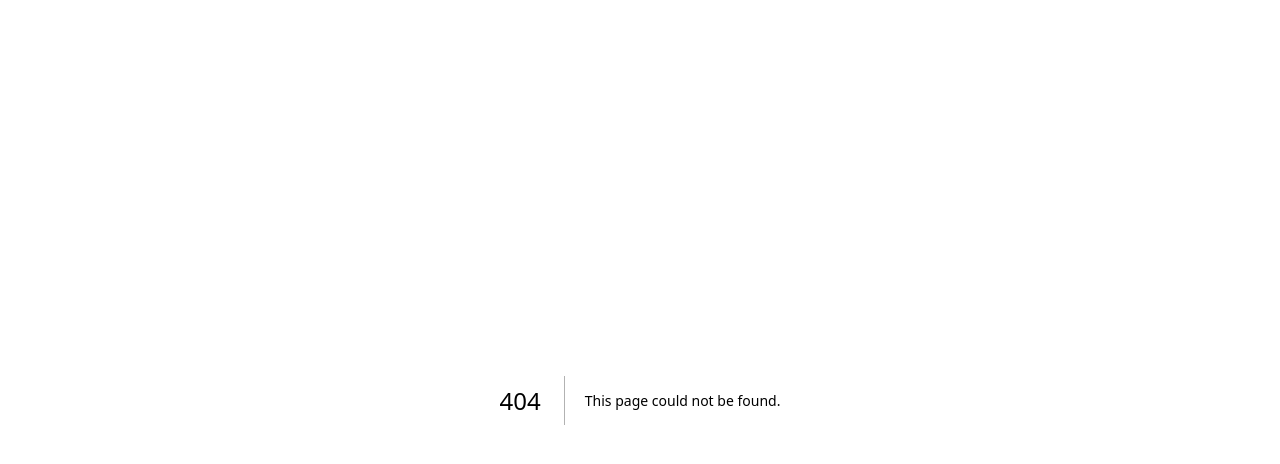
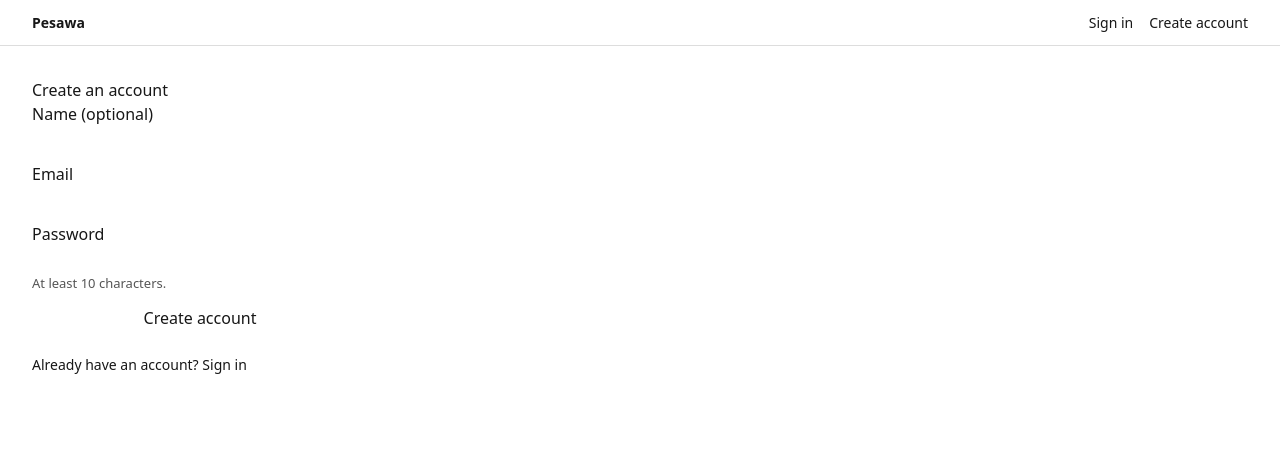
Before and after one commit to khillon-makwana/Pesawa, a Next.js app: page /register in a window 1280 px wide. Before the commit this address had no page. Shown: the top 464 px of the page. Built offline with nearby package versions, Linux system fonts and the light colour scheme; no server answers.

Commit message:
add register, login and session-aware header

```diff
--- a/src/app/layout.tsx
+++ b/src/app/layout.tsx
@@ -1,6 +1,8 @@
 import type { Metadata } from "next";
 import { Geist, Geist_Mono } from "next/font/google";
 import "./globals.css";
+import { getAuthenticatedUser } from '@/server/auth/require-authenticated-user';
+import { SiteHeader } from '@/components/site-header';
 
 const geistSans = Geist({
   variable: "--font-geist-sans",
@@ -13,17 +15,22 @@ const geistMono = Geist_Mono({
 });
 
 export const metadata: Metadata = {
-  title: "Create Next App",
-  description: "Generated by create next app",
+  title: "Pesawa",
+  description: "Read and reconcile your M-PESA statements",
 };
 
-export default function RootLayout({ children }: LayoutProps<"/">) {
+export default async function RootLayout({ children }: LayoutProps<"/">) {
+  const user = await getAuthenticatedUser();
+
   return (
     <html
       lang="en"
       className={`${geistSans.variable} ${geistMono.variable} h-full antialiased`}
     >
-      <body className="min-h-full flex flex-col">{children}</body>
+      <body className="min-h-full flex flex-col">
+        <SiteHeader userEmail={user?.email ?? null} />
+        {children}
+      </body>
     </html>
   );
 }
--- /dev/null
+++ b/src/app/login/page.tsx
@@ -0,0 +1,82 @@
+'use client';
+
+import { useState } from 'react';
+import { useRouter } from 'next/navigation';
+import Link from 'next/link';
+
+export default function LoginPage() {
+  const router = useRouter();
+  const [email, setEmail] = useState('');
+  const [password, setPassword] = useState('');
+  const [errorMessage, setErrorMessage] = useState<string | null>(null);
+  const [isSubmitting, setIsSubmitting] = useState(false);
+
+  async function handleSubmit() {
+    setErrorMessage(null);
+    setIsSubmitting(true);
+
+    try {
+      const response = await fetch('/api/auth/login', {
+        method: 'POST',
+        headers: { 'Content-Type': 'application/json' },
+        body: JSON.stringify({ email, password })
+      });
+
+      if (!response.ok) {
+        const body = await response.json();
+        setErrorMessage(body.error ?? 'Something went wrong');
+        return;
+      }
+
+      router.push('/');
+      router.refresh();
+    } catch {
+      setErrorMessage('Could not reach the server');
+    } finally {
+      setIsSubmitting(false);
+    }
+  }
+
+  return (
+    <main style={{ padding: 32, fontFamily: 'system-ui', maxWidth: 400 }}>
+      <h1>Sign in</h1>
+
+      <div style={{ display: 'flex', flexDirection: 'column', gap: 12 }}>
+        <label>
+          Email
+          <input
+            type="email"
+            value={email}
+            onChange={event => setEmail(event.target.value)}
+            autoComplete="email"
+            style={{ display: 'block', width: '100%' }}
+          />
+        </label>
+
+        <label>
+          Password
+          <input
+            type="password"
+            value={password}
+            onChange={event => setPassword(event.target.value)}
+            onKeyDown={event => {
+              if (event.key === 'Enter') void handleSubmit();
+            }}
+            autoComplete="current-password"
+            style={{ display: 'block', width: '100%' }}
+          />
+        </label>
+
+        {errorMessage !== null && <p style={{ color: '#b00' }}>{errorMessage}</p>}
+
+        <button onClick={handleSubmit} disabled={isSubmitting}>
+          {isSubmitting ? 'Signing in…' : 'Sign in'}
+        </button>
+      </div>
+
+      <p style={{ fontSize: 14, marginTop: 24 }}>
+        No account? <Link href="/register">Create one</Link>
+      </p>
+    </main>
+  );
+}
--- /dev/null
+++ b/src/app/register/page.tsx
@@ -0,0 +1,92 @@
+'use client';
+
+import { useState } from 'react';
+import { useRouter } from 'next/navigation';
+import Link from 'next/link';
+
+export default function RegisterPage() {
+  const router = useRouter();
+  const [email, setEmail] = useState('');
+  const [password, setPassword] = useState('');
+  const [name, setName] = useState('');
+  const [errorMessage, setErrorMessage] = useState<string | null>(null);
+  const [isSubmitting, setIsSubmitting] = useState(false);
+
+  async function handleSubmit() {
+    setErrorMessage(null);
+    setIsSubmitting(true);
+
+    try {
+      const response = await fetch('/api/auth/register', {
+        method: 'POST',
+        headers: { 'Content-Type': 'application/json' },
+        body: JSON.stringify({ email, password, name: name || undefined })
+      });
+
+      if (!response.ok) {
+        const body = await response.json();
+        setErrorMessage(body.error ?? 'Something went wrong');
+        return;
+      }
+
+      // refresh() re-runs server components so the layout picks up the session
+      router.push('/');
+      router.refresh();
+    } catch {
+      setErrorMessage('Could not reach the server');
+    } finally {
+      setIsSubmitting(false);
+    }
+  }
+
+  return (
+    <main style={{ padding: 32, fontFamily: 'system-ui', maxWidth: 400 }}>
+      <h1>Create an account</h1>
+
+      <div style={{ display: 'flex', flexDirection: 'column', gap: 12 }}>
+        <label>
+          Name (optional)
+          <input
+            type="text"
+            value={name}
+            onChange={event => setName(event.target.value)}
+            style={{ display: 'block', width: '100%' }}
+          />
+        </label>
+
+        <label>
+          Email
+          <input
+            type="email"
+            value={email}
+            onChange={event => setEmail(event.target.value)}
+            autoComplete="email"
+            style={{ display: 'block', width: '100%' }}
+          />
+        </label>
+
+        <label>
+          Password
+          <input
+            type="password"
+            value={password}
+            onChange={event => setPassword(event.target.value)}
+            autoComplete="new-password"
+            style={{ display: 'block', width: '100%' }}
+          />
+          <span style={{ fontSize: 13, color: '#555' }}>At least 10 characters.</span>
+        </label>
+
+        {errorMessage !== null && <p style={{ color: '#b00' }}>{errorMessage}</p>}
+
+        <button onClick={handleSubmit} disabled={isSubmitting}>
+          {isSubmitting ? 'Creating account…' : 'Create account'}
+        </button>
+      </div>
+
+      <p style={{ fontSize: 14, marginTop: 24 }}>
+        Already have an account? <Link href="/login">Sign in</Link>
+      </p>
+    </main>
+  );
+}
--- /dev/null
+++ b/src/components/site-header.tsx
@@ -0,0 +1,48 @@
+'use client';
+
+import { useRouter } from 'next/navigation';
+import Link from 'next/link';
+
+interface SiteHeaderProps {
+  userEmail: string | null;
+}
+
+export function SiteHeader({ userEmail }: SiteHeaderProps) {
+  const router = useRouter();
+
+  async function handleSignOut() {
+    await fetch('/api/auth/logout', { method: 'POST' });
+    router.push('/login');
+    router.refresh();
+  }
+
+  return (
+    <header
+      style={{
+        display: 'flex',
+        justifyContent: 'space-between',
+        alignItems: 'center',
+        padding: '12px 32px',
+        borderBottom: '1px solid #ddd',
+        fontFamily: 'system-ui',
+        fontSize: 14
+      }}
+    >
+      <Link href="/" style={{ fontWeight: 600, textDecoration: 'none', color: 'inherit' }}>
+        Pesawa
+      </Link>
+
+      {userEmail === null ? (
+        <nav style={{ display: 'flex', gap: 16 }}>
+          <Link href="/login">Sign in</Link>
+          <Link href="/register">Create account</Link>
+        </nav>
+      ) : (
+        <div style={{ display: 'flex', gap: 16, alignItems: 'center' }}>
+          <span style={{ color: '#555' }}>{userEmail}</span>
+          <button onClick={handleSignOut}>Sign out</button>
+        </div>
+      )}
+    </header>
+  );
+}
```
